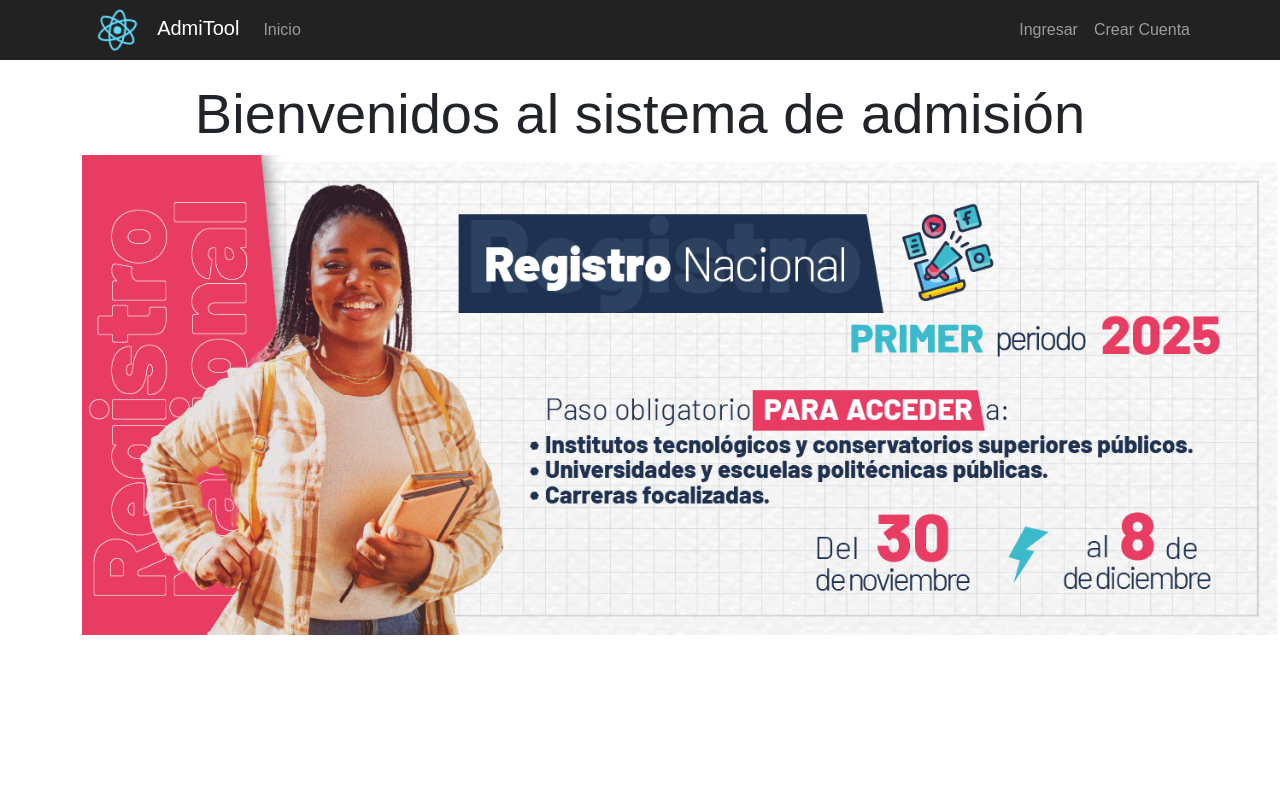
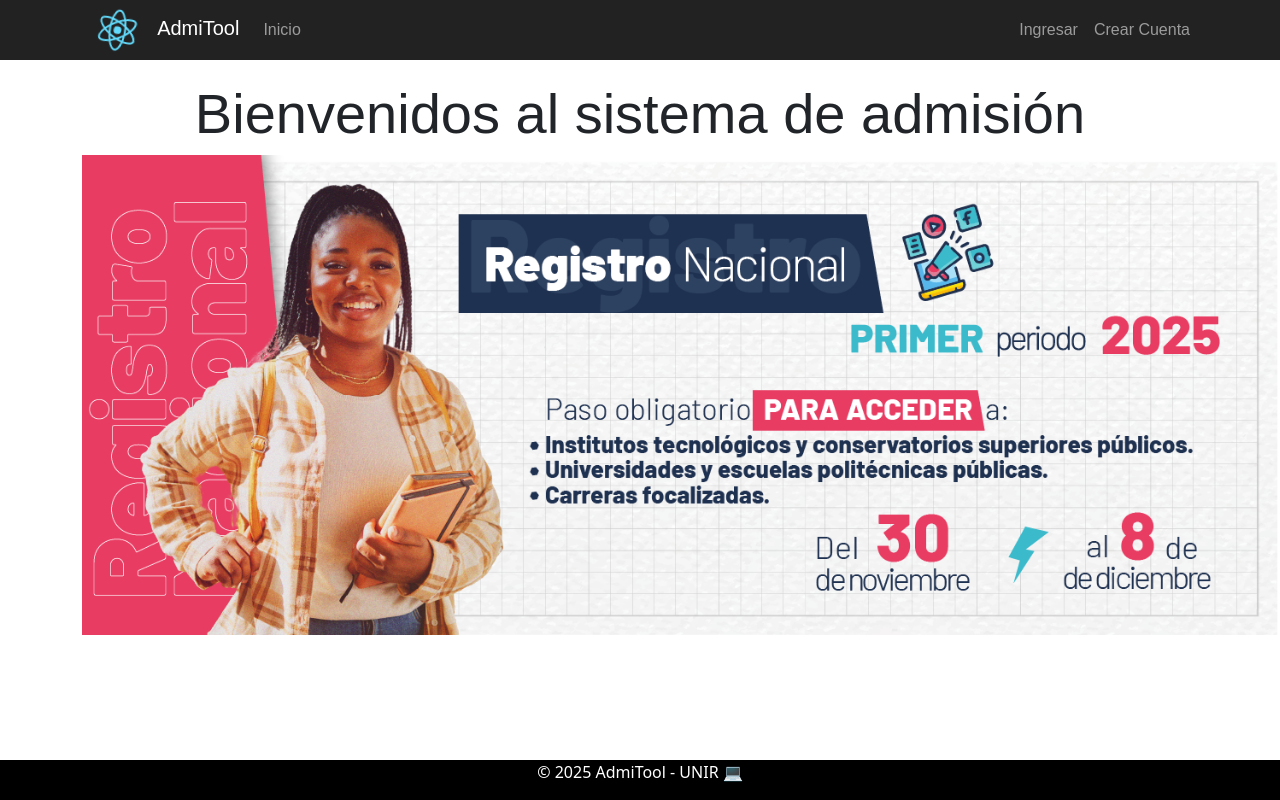
Before and after one commit to gamp81/admitool-front, a React (Create React App) app: page / in a window 1280 px wide. Built offline with nearby package versions, Linux system fonts and the light colour scheme.

Commit message:
component footer

```diff
--- a/src/components/App.js
+++ b/src/components/App.js
@@ -1,17 +1,15 @@
-import logo from '../logo.svg';
+
 import './App.css';
-
-import Header from './Header';
-
+import Footer from '../layouts/footer';
+import { AuthPovider } from '../context/AuthContext';
 import Pagerouter from '../router/pagerouter';
 
 function App() {
   return (
-    /*  <div className="App"> */
-      <Pagerouter future={{ v7_startTransition: true }}>
-      </Pagerouter>
-
-   /*  </div> */
+    <AuthPovider future={{ v7_startTransition: true }}>
+      <Pagerouter ></Pagerouter>
+      <Footer/>
+    </AuthPovider>
 
   );
 }
--- /dev/null
+++ b/src/layouts/footer.jsx
@@ -0,0 +1,13 @@
+import React from 'react'
+import "../style/footer.css"
+const footer = () => {
+  return (
+    <div>
+      <footer className="header-footer">
+            <p className="header-footer-text">© 2025 AdmiTool - UNIR 💻</p>
+        </footer>
+    </div>
+  )
+}
+
+export default footer
--- a/src/router/pagerouter.jsx
+++ b/src/router/pagerouter.jsx
@@ -10,12 +10,11 @@ import Faspirante from '../pages/faspirante'
 import WelcomeContent from '../components/WelcomeContent'
 import Postulacion from '../pages/postulacion';
 import Logoutbutton from '../components/logout.jsx'
-import { AuthPovider } from '../context/AuthContext';
 import ProtectedRoute from './ProtectedRoute.jsx';
 const Pagerouter = () =>{
     return (
-        <AuthPovider future={{ v7_startTransition: true }}>
-            <BrowserRouter future={{ v7_startTransition: true }}>
+
+        <BrowserRouter future={{ v7_startTransition: true }}>
             <Routes>
                 <Route path='/' element={ <NavBarHeader /> }>
                      <Route index element={ <WelcomeContent /> } />
@@ -44,7 +43,7 @@ const Pagerouter = () =>{
                 </Route>
             </Routes>
             </BrowserRouter>
-        </AuthPovider>
+
 
 
     )
--- /dev/null
+++ b/src/style/footer.css
@@ -0,0 +1,10 @@
+
+  .header-footer {
+    background-color: black;
+    color: white;
+    text-align: center;
+    padding: 5px 5;
+    position: fixed;
+    width: 100%;
+    bottom: 0;
+  }
```
